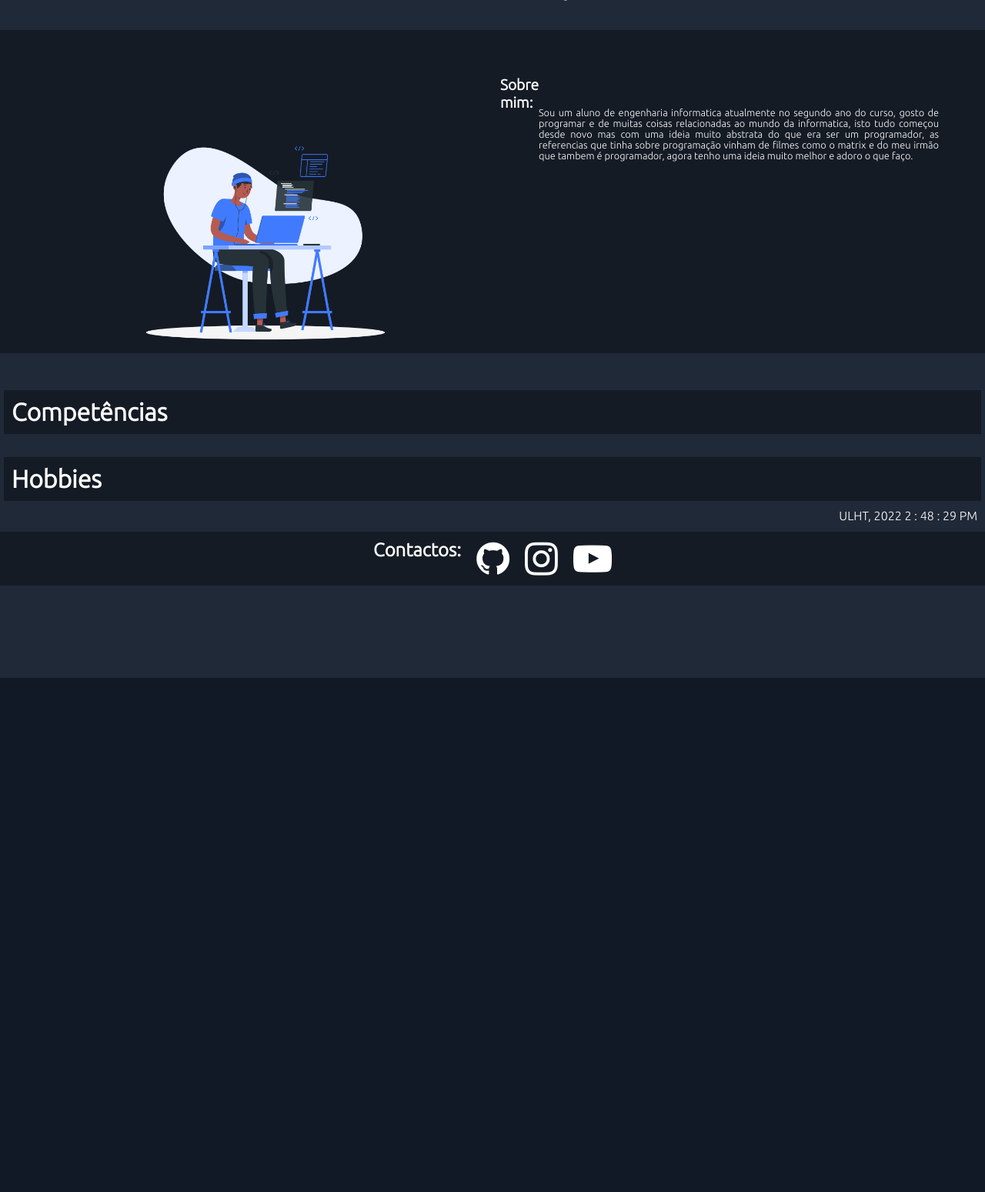
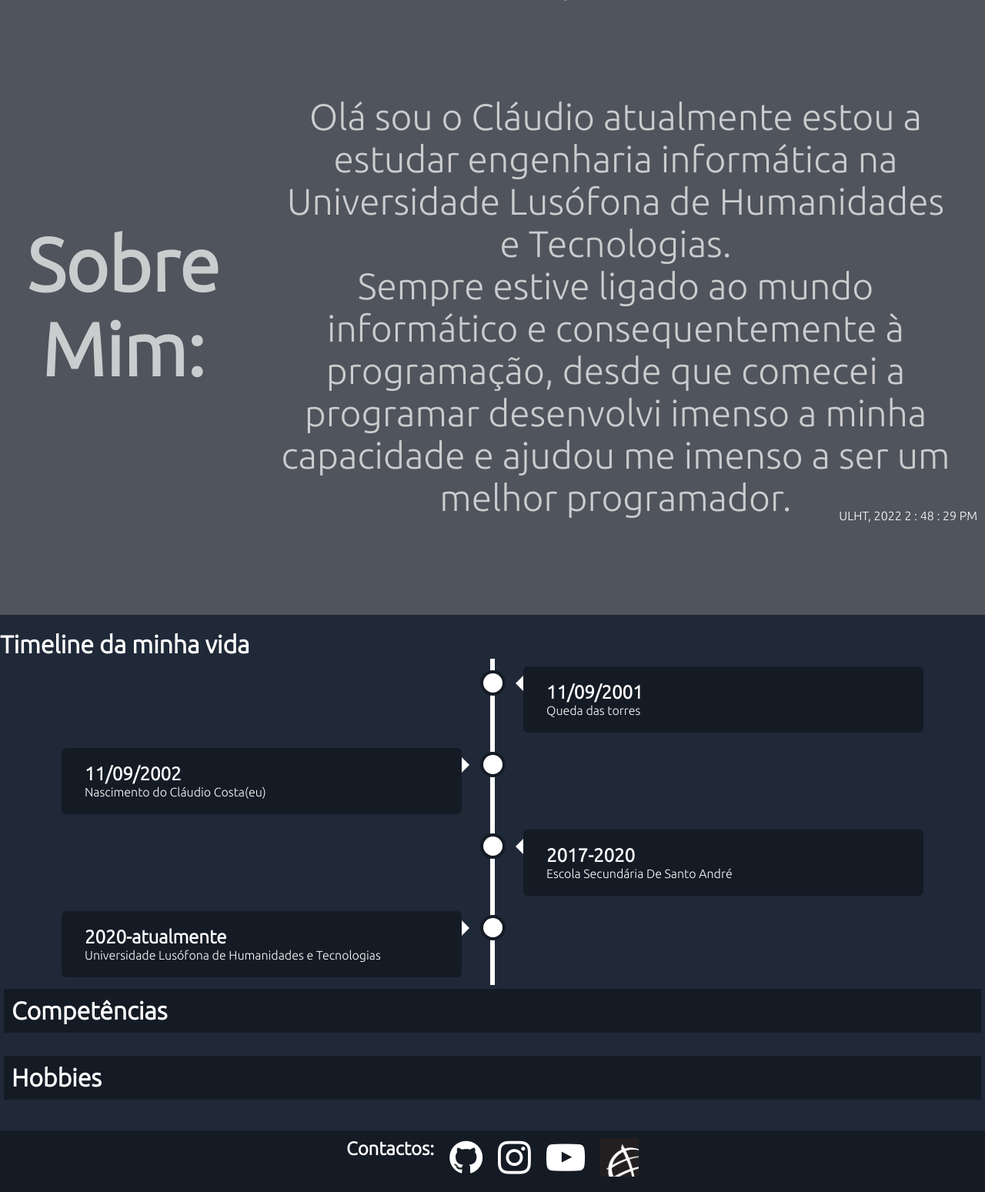
Before and after one commit to Culurio/ProjetoWeb, a Django app: page / in a window 1280 px wide. Shown: the part 121-1670 px from the top of the page at 77% size. Before the commit the page ends 1002 px from the top, so only its background shows below. Run offline with Django 4.2, Linux system fonts and the light colour scheme; data that the repository does not hold is empty; parts of the project's set-up code (start-up, migrations or seed data) failed here and were passed over; grey boxes are pictures that could not be loaded.

Commit message:
Quase feito

```diff
--- a/config/settings.py
+++ b/config/settings.py
@@ -29,7 +29,7 @@ SECRET_KEY = env.str("SECRET_KEY")
 # SECURITY WARNING: don't run with debug turned on in production!
 DEBUG = env.bool("DEBUG", default=False)
 
-ALLOWED_HOSTS = ['projeto-final-69.herokuapp.com', 'localhost', '127.0.0.1']
+ALLOWED_HOSTS = ['.herokuapp.com', 'localhost', '127.0.0.1']
 
 
 # Application definition
--- a/portfolio/static/portfolio/css/estilos.css
+++ b/portfolio/static/portfolio/css/estilos.css
@@ -1,4 +1,4 @@
-* {
+*{
   font-family: 'Ubuntu', sans-serif;
   box-sizing: border-box;
   border: 0;
@@ -15,7 +15,7 @@
 
 .top-bar {
   height: 120px;
-  background: url("/static/portfolio/images/banner.webp");
+  background: url("/portfolio/static/portfolio/images/banner.webp");
   background-size: cover;
   grid-area: nav;
 }
--- a/portfolio/static/portfolio/css/home.css
+++ b/portfolio/static/portfolio/css/home.css
@@ -5,8 +5,8 @@
     justify-content: center;
     align-content: stretch;
     align-items: stretch;
-    margin-top: 5vh;
-    padding: 50px;
+    height: 95vh;
+    padding-bottom: 50px;
     background-color: #151b25;
   }
 
@@ -40,3 +40,49 @@
     align-items: stretch;
     padding: 10px;
   }
+
+
+  .section {
+    position: relative;
+    width: 100%;
+    height: 100vh;
+    display: flex;
+    align-items: center;
+    justify-content: center;
+    overflow: hidden;
+  }
+
+  .section h1 {
+    text-align: center;
+    font-size: 6rem;
+    padding: 20px;
+    margin: 15px;
+    z-index: 1;
+    opacity: 0.7;
+  }
+
+  .section p {
+    text-align: center;
+    font-size: 3rem;
+    padding: 20px;
+    margin: 15px;
+    z-index: 1;
+    opacity: 0.7;
+  }
+
+  .video-container {
+    position: absolute;
+    top: 0;
+    left: 0;
+    width: 100%;
+  }
+
+  .color-overlay {
+    position: absolute;
+    top: 0;
+    left: 0;
+    background-color: grey;
+    width: 100%;
+    height: 100vh;
+    opacity: 0.5;
+  }
--- /dev/null
+++ b/portfolio/static/portfolio/css/timeline.css
@@ -0,0 +1,91 @@
+/* The actual timeline (the vertical ruler) */
+.timeline {
+    position: relative;
+    max-width: 1200px;
+    margin: 0 auto;
+  }
+
+  /* The actual timeline (the vertical ruler) */
+  .timeline::after {
+    content: '';
+    position: absolute;
+    width: 6px;
+    background-color: white;
+    top: 0;
+    bottom: 0;
+    left: 50%;
+    margin-left: -3px;
+  }
+
+  /* Container around content */
+  .container {
+    padding: 10px 40px;
+    position: relative;
+    background-color: inherit;
+    width: 50%;
+  }
+
+  /* The circles on the timeline */
+  .container::after {
+    content: '';
+    position: absolute;
+    width: 25px;
+    height: 25px;
+    right: -17px;
+    background-color: white;
+    border: 4px solid #151b25;
+    top: 15px;
+    border-radius: 50%;
+    z-index: 1;
+  }
+
+  /* Place the container to the left */
+  .left {
+    left: 0;
+  }
+
+  /* Place the container to the right */
+  .right {
+    left: 50%;
+  }
+
+  /* Add arrows to the left container (pointing right) */
+  .left::before {
+    content: " ";
+    height: 0;
+    position: absolute;
+    top: 22px;
+    width: 0;
+    z-index: 1;
+    right: 30px;
+    border: medium solid white;
+    border-width: 10px 0 10px 10px;
+    border-color: transparent transparent transparent white;
+  }
+
+  /* Add arrows to the right container (pointing left) */
+  .right::before {
+    content: " ";
+    height: 0;
+    position: absolute;
+    top: 22px;
+    width: 0;
+    z-index: 1;
+    left: 30px;
+    border: medium solid white;
+    border-width: 10px 10px 10px 0;
+    border-color: transparent white transparent transparent;
+  }
+
+  /* Fix the circle for containers on the right side */
+  .right::after {
+    left: -16px;
+  }
+
+  /* The actual content */
+  .content {
+    padding: 20px 30px;
+    background-color: #151b25;
+    position: relative;
+    border-radius: 6px;
+  }
--- a/portfolio/templates/portfolio/blog.html
+++ b/portfolio/templates/portfolio/blog.html
@@ -7,7 +7,9 @@
 <div class="welcome-text">Blog</div>
 {% endblock %}
 {% block main %}
-
+{% if not posts %}
+<h1 style="text-align:center ; font-size: 100px;">FAÇA O PRIMEIRO POST!!!! </h1>
+{% endif %}
 {% for post in posts %}
 <li>Title: {{ post.title }}
     Author: {{ post.author }}<br>
--- a/portfolio/templates/portfolio/home.html
+++ b/portfolio/templates/portfolio/home.html
@@ -4,6 +4,7 @@
 {% block extrahead %}
 {% load static %}
 <link rel="stylesheet" href="{% static 'portfolio/css/home.css' %}">
+<link rel="stylesheet" href="{% static 'portfolio/css/timeline.css' %}">
 <meta name="viewport" content="width=device-width, initial-scale=1">
 <link rel="stylesheet" href="https://cdnjs.cloudflare.com/ajax/libs/font-awesome/4.7.0/css/font-awesome.min.css">
 <link rel="stylesheet" href="{% static 'portfolio/css/subject_box.css' %}">
@@ -14,22 +15,51 @@
 <!--<img src="{% static '/portfolio/images/claudio-photo.png' %}" alt="Banner Photo" height="120" width="120"> -->
 {% endblock %}
 {% block main %}
-<div class="home-container">
-    <div>
-        <img src="{% static '/portfolio/images/hero-image.png' %}" alt="Banner Photo">
-    </div>
-    <div>
-        <h2>Sobre mim:</h2>
-        <p>Sou um aluno de engenharia informatica atualmente no segundo ano do curso, gosto de programar e de muitas
-            coisas relacionadas ao mundo da
-            informatica, isto tudo começou desde novo mas com uma ideia muito abstrata do que era ser um programador, as
-            referencias que tinha sobre
-            programação vinham de filmes como o matrix e do meu irmão que tambem é programador, agora tenho uma ideia
-            muito melhor e adoro o que faço.
 
-        </p>
+<div class="section">
+    <h1>Sobre Mim:</h1>
+    <p>Olá sou o Cláudio atualmente estou a estudar engenharia informática na Universidade Lusófona de Humanidades e
+        Tecnologias.<br>
+        Sempre estive ligado ao mundo informático e consequentemente à programação, desde que comecei a programar
+        desenvolvi imenso a minha
+        capacidade e ajudou me imenso a ser um melhor programador.
+    </p>
+    <div class="video-container">
+        <div class="color-overlay"></div>
+        <video autoplay loop muted>
+            <source src="{% static 'portfolio/videos/background-video.mp4' %}" type="video/mp4">
+        </video>
     </div>
 </div>
+<div style="padding-bottom:20px ;"></div>
+<h1>Timeline da minha vida</h1>
+<div class="timeline">
+    <div class="container right">
+        <div class="content">
+            <h2>11/09/2001</h2>
+            <p>Queda das torres</p>
+        </div>
+    </div>
+    <div class="container left">
+        <div class="content">
+            <h2>11/09/2002</h2>
+            <p>Nascimento do Cláudio Costa(eu)</p>
+        </div>
+    </div>
+    <div class="container right">
+        <div class="content">
+            <h2>2017-2020</h2>
+            <p>Escola Secundária De Santo André</p>
+        </div>
+    </div>
+    <div class="container left">
+        <div class="content">
+            <h2>2020-atualmente</h2>
+            <p>Universidade Lusófona de Humanidades e Tecnologias</p>
+        </div>
+    </div>
+</div>
+
 <div class="subjects-box" style="margin-bottom:30px ;">
     <h1>Competências </h1>
     {% for skill in skills %}
@@ -67,8 +97,17 @@
     <a href="https://www.instagram.com/clurio_costa/"><i class="fa fa-instagram"
             style="font-size:50px;color:white;padding-left: 20px;"></i></a>
     <a href="https://www.youtube.com/channel/UCTfTfOQJVHAq2dsGHl4uHyg"><i class="fa fa-youtube-play"
-            style="font-size:50px;color:white;padding-left: 20px;"></i></a>
+            style="font-size:50px;color:white;padding-left: 20px;"></i></a><br>
+    <a href="https://www.ulusofona.pt/"><img src="{% static '/portfolio/images/lusofona.png' %}"
+            style="font-size:50px;color:white;padding-left: 20px; height: 50px;"></i></a>
+</div>
+<div class="contacts-container">
+    <figure align="center">
+        <iframe
+            src="https://www.google.com/maps/embed?pb=!1m14!1m8!1m3!1d1555.6222128157742!2d-9.153529060154746!3d38.75809750519268!3m2!1i1024!2i768!4f13.1!3m3!1m2!1s0xd1932fc16a21773%3A0xbb910a0db57ce114!2sUniversidade%20Lus%C3%B3fona%20de%20Humanidades%20e%20Tecnologias!5e0!3m2!1sen!2spt!4v1655469275215!5m2!1sen!2spt"
+            width="600" height="450" style="border:0;" allowfullscreen="" loading="lazy"
+            referrerpolicy="no-referrer-when-downgrade"></iframe>
+    </figure>
 </div>
 
-
 {% endblock %}
--- a/portfolio/templates/portfolio/layout.html
+++ b/portfolio/templates/portfolio/layout.html
@@ -29,8 +29,8 @@
                     {% if request.user.is_authenticated %}
                     <li><a href="{% url 'portfolio:logout' %}">Logout</a></li>
                     {% else %}
-                    <li><a href="{% url 'portfolio:login' %}">Login</a></li>
-                    <li><a href="{% url 'portfolio:register' %}">Register</a></li>
+                    <li><a href="{% url 'portfolio:login' %}" style="background-color:#6b1423; border-radius: 20px;">Login</a></li>
+                    <li><a href="{% url 'portfolio:register' %}" style="background-color:#6b1423; border-radius: 20px;">Register</a></li>
                     {% endif %}
                 </ul>
                 {% block header %}
--- a/portfolio/templates/portfolio/login.html
+++ b/portfolio/templates/portfolio/login.html
@@ -2,6 +2,7 @@
 {% block extrahead %}
 {% load static %}
 <link rel="stylesheet" href="{% static 'portfolio/css/login.css' %}">
+<link rel="stylesheet" href="{% static 'portfolio/css/subject_box.css' %}">
 {% endblock %}
 {% block header %}
 <div class="welcome-text">Login</div>
@@ -17,7 +18,8 @@
     <input type="password" placeholder="Password" minlength="4" style="height: 40px;" required name="password">
     <br>
     <input access="false" type="checkbox" checked="checked">
-    <label>Lembrar</label>
+    <label>Lembrar</label><br>
+    <a href="{% url 'portfolio:register'%}">Don't have an account click here</a>
     <br>
     <button class="button" style="vertical-align:middle" type="submit"><span>Login </span></button>
     </div>
--- a/portfolio/templates/portfolio/projects.html
+++ b/portfolio/templates/portfolio/projects.html
@@ -73,7 +73,7 @@
                     style="font-size:50px;color:white;padding-left: 20px;"></i></a>
             GitHub: <a href="{{project.github}}"><i class="fa fa-github"
                     style="font-size:50px;color:white;padding-left: 20px;"></i></a>
-            Report: <a href="{{project.github}}"><i class="fa fa-folder-open"
+            Report(click to download): <a href="{{project.github}}"><i class="fa fa-folder-open"
                     style="font-size:50px;color:white;padding-left: 20px;"></i></a>
         </p>
     </div>
--- a/portfolio/templates/portfolio/register.html
+++ b/portfolio/templates/portfolio/register.html
@@ -4,13 +4,13 @@
 <link rel="stylesheet" href="{% static 'portfolio/css/login.css' %}">
 {% endblock %}
 {% block header %}
-<div class="welcome-text">Login</div>
+<div class="welcome-text">Register</div>
 {% endblock %}
 {% block main %}
 <form action="" method="POST" enctype="multipart/form-data">
 
     {% csrf_token %}
     {{ form.as_p }}
-    <input type="submit" class="button" value="Login">
+    <button class="button" style="vertical-align:middle" type="submit"><span>Register </span></button>
 </form>
 {% endblock %}
```
Also changed, not shown: portfolio/static/portfolio/css/news.css (+5 -5 lines), db.sqlite3, portfolio/static/portfolio/images/lusofona.png (added), 1 other file.
